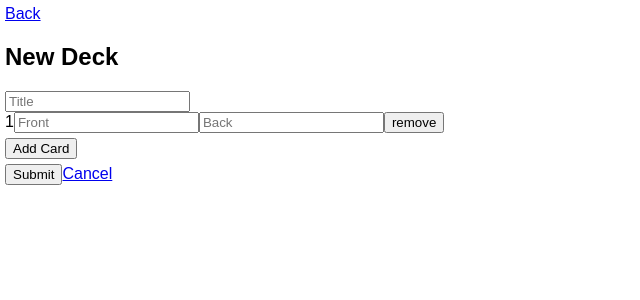
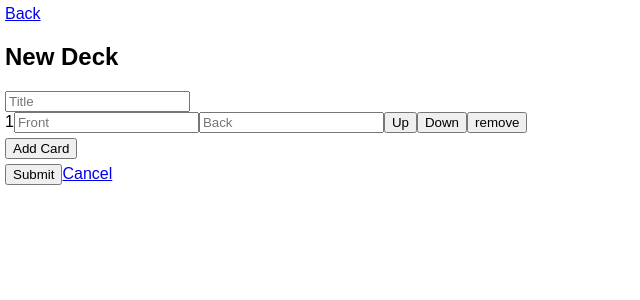
Before and after one commit to sequoian/flashcards, a React (Create React App) app in the folder react/: page /new in a window 1280 px wide. Shown: the top 300 px of the page, without its empty margins (0-640 px from the left). Built offline with nearby package versions, Linux system fonts and the light colour scheme.

Commit message:
change order of cards

```diff
--- a/react/src/js/DeckForm.js
+++ b/react/src/js/DeckForm.js
@@ -15,6 +15,7 @@ class DeckFormContainer extends Component {
     this.handleTitleChange = this.handleTitleChange.bind(this);
     this.handleCardChange = this.handleCardChange.bind(this);
     this.removeCard = this.removeCard.bind(this);
+    this.moveCard = this.moveCard.bind(this);
   }
 
   onSubmit() {
@@ -72,6 +73,30 @@ class DeckFormContainer extends Component {
     })
   }
 
+  moveCard(idx, direction) {
+    const cards = this.state.cards.slice()  // get copy of array
+
+    // calculate swap
+    let new_idx = null;
+    if (direction === 'up') {
+      new_idx = idx > 0 ? idx - 1 : 0;
+    }
+    else {
+      new_idx = idx < cards.length - 1 ? idx + 1 : cards.length - 1
+    }
+
+    // swap
+    const tmp = cards[new_idx];
+    cards[new_idx] = cards[idx];
+    cards[idx] = tmp;
+
+    this.setState({
+      cards: cards
+    });
+
+    //console.log(`idx: ${idx}, new: ${new_idx}`)
+  }
+
   render() {
     return (
       <DeckForm
@@ -84,12 +109,14 @@ class DeckFormContainer extends Component {
         removeCard={this.removeCard}
         cancelPath={this.props.cancelPath}
         validation={this.props.validation}
+        moveCard={this.moveCard}
       />
     )
   }
 }
 
-const DeckForm = ({title, cards, addCard, onSubmit, removeCard, handleTitleChange, handleCardChange, cancelPath, validation}) => (
+const DeckForm = ({title, cards, addCard, onSubmit, removeCard, handleTitleChange, handleCardChange,
+  cancelPath, validation, moveCard}) => (
   <form>
     {validation.length > 0 ? <ValidationErrors validation={validation} /> : null }
     <input
@@ -105,6 +132,7 @@ const DeckForm = ({title, cards, addCard, onSubmit, removeCard, handleTitleChang
         index={idx}
         handleCardChange={handleCardChange}
         removeCard={removeCard}
+        moveCard={moveCard}
       />
     ))}
     <button
@@ -133,7 +161,7 @@ const ValidationErrors = ({validation}) => (
   </div>
 )
 
-const CardInput = ({card, index, handleCardChange, removeCard}) => (
+const CardInput = ({card, index, handleCardChange, removeCard, moveCard}) => (
   <div className="card-input">
     <span>{index + 1}</span>
     <input
@@ -148,6 +176,8 @@ const CardInput = ({card, index, handleCardChange, removeCard}) => (
       value={card.back}
       onChange={(e) => handleCardChange(card.key, 'back', e.target.value)}
     />
+    <button type="button" onClick={() => moveCard(index, 'up')}>Up</button>
+    <button type="button" onClick={() => moveCard(index, 'down')}>Down</button>
     <button type="button" onClick={() => removeCard(card.key)}>remove</button>
   </div>
 )
```
Also changed, not shown: 1 other file (tests, documents, lock files or other folders).
